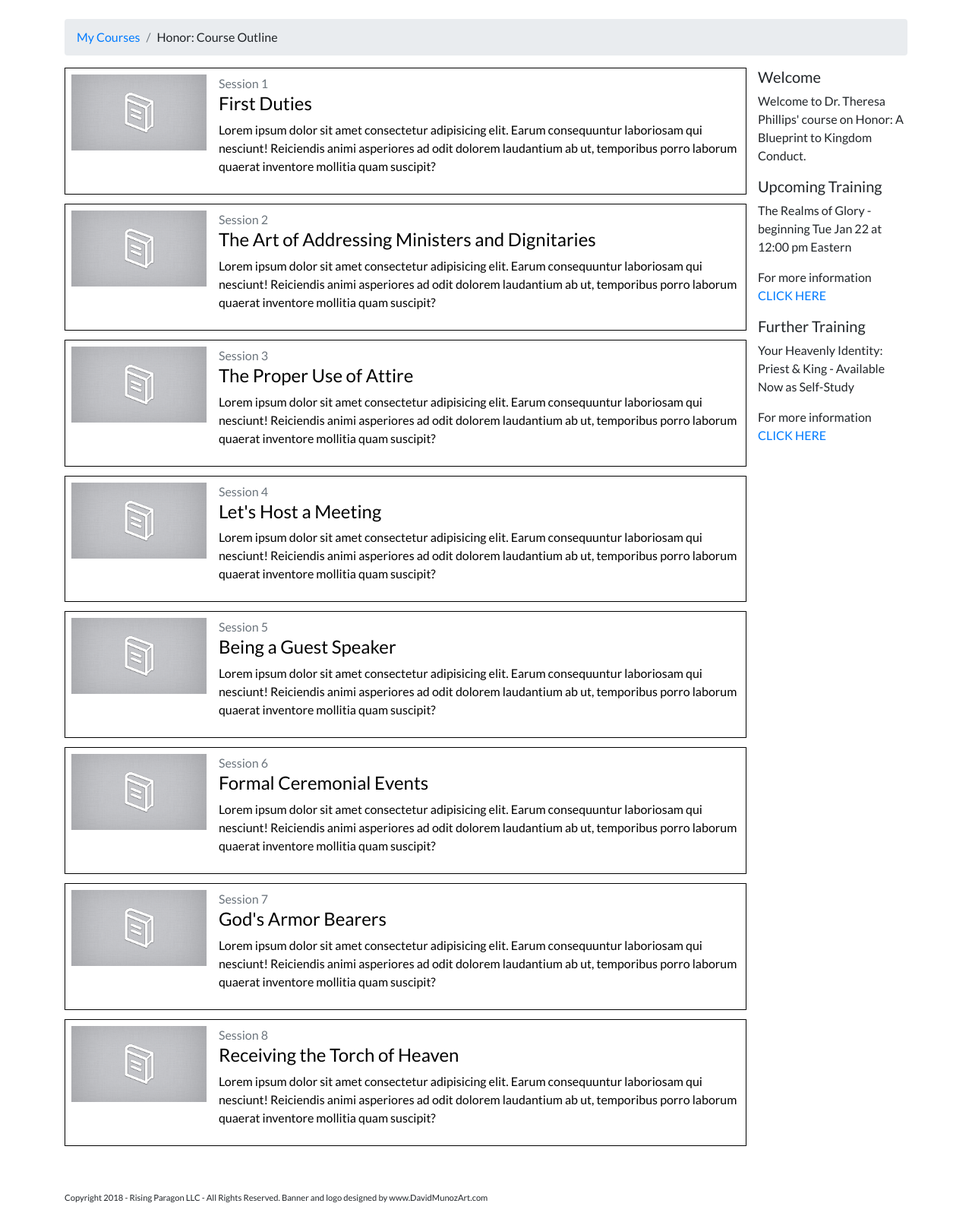
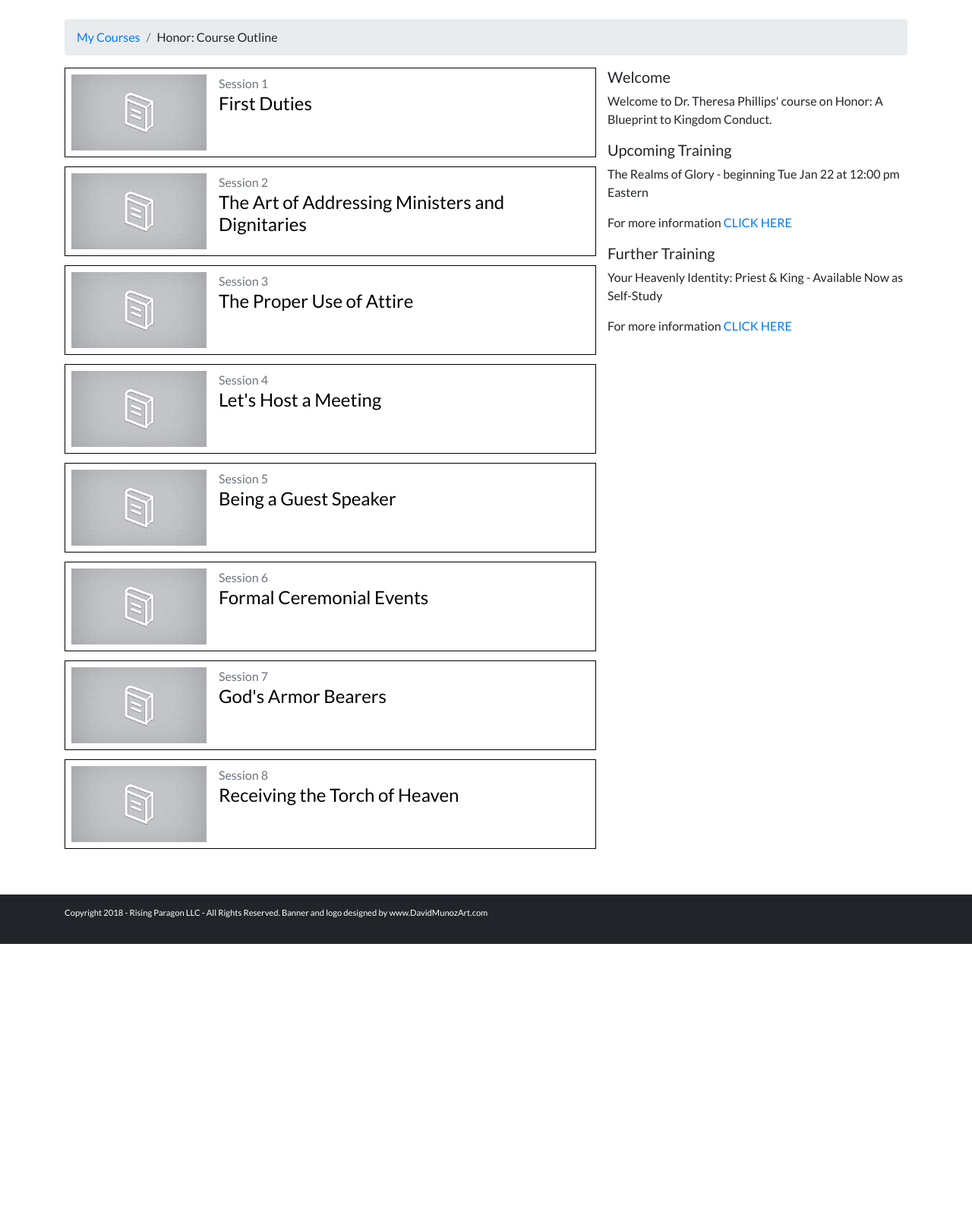
Before and after one commit to jeremybuesking/isaiah22, a plain HTML site: page src/course/honor-co.html in a window 1280 px wide. Shown: the part 326-1926 px from the top of the page at 76% size. After the commit the page ends 1568 px from the top, so only its background shows below. Drawn offline with nearby package versions, Linux system fonts and the light colour scheme.

Commit message:
isaiah22 changes

```diff
--- a/src/course/honor-co.html
+++ b/src/course/honor-co.html
@@ -93,9 +93,7 @@
           <div class="course-session-text ml-3">
             <div class="text-muted">Session 1</div>
             <h4>First Duties</h4>
-            <p>Lorem ipsum dolor sit amet consectetur adipisicing elit. Earum consequuntur laboriosam qui nesciunt!
-              Reiciendis animi asperiores ad odit dolorem laudantium ab ut, temporibus porro laborum quaerat inventore
-              mollitia quam suscipit?</p>
+            <p></p>
           </div>
         </a>
         <a class="CourseOutline-session-item" href="/lesson.html">
@@ -103,9 +101,7 @@
           <div class="course-session-text ml-3">
             <div class="text-muted">Session 2</div>
             <h4>The Art of Addressing Ministers and Dignitaries</h4>
-            <p>Lorem ipsum dolor sit amet consectetur adipisicing elit. Earum consequuntur laboriosam qui nesciunt!
-              Reiciendis animi asperiores ad odit dolorem laudantium ab ut, temporibus porro laborum quaerat inventore
-              mollitia quam suscipit?</p>
+            <p></p>
           </div>
         </a>
         <a class="CourseOutline-session-item" href="/lesson.html">
@@ -113,9 +109,7 @@
           <div class="course-session-text ml-3">
             <div class="text-muted">Session 3</div>
             <h4>The Proper Use of Attire</h4>
-            <p>Lorem ipsum dolor sit amet consectetur adipisicing elit. Earum consequuntur laboriosam qui nesciunt!
-              Reiciendis animi asperiores ad odit dolorem laudantium ab ut, temporibus porro laborum quaerat inventore
-              mollitia quam suscipit?</p>
+            <p></p>
           </div>
         </a>
         <a class="CourseOutline-session-item" href="/lesson.html">
@@ -123,9 +117,7 @@
           <div class="course-session-text ml-3">
             <div class="text-muted">Session 4</div>
             <h4>Let's Host a Meeting</h4>
-            <p>Lorem ipsum dolor sit amet consectetur adipisicing elit. Earum consequuntur laboriosam qui nesciunt!
-              Reiciendis animi asperiores ad odit dolorem laudantium ab ut, temporibus porro laborum quaerat inventore
-              mollitia quam suscipit?</p>
+            <p></p>
           </div>
         </a>
         <a class="CourseOutline-session-item" href="/lesson.html">
@@ -133,9 +125,7 @@
           <div class="course-session-text ml-3">
             <div class="text-muted">Session 5</div>
             <h4>Being a Guest Speaker</h4>
-            <p>Lorem ipsum dolor sit amet consectetur adipisicing elit. Earum consequuntur laboriosam qui nesciunt!
-              Reiciendis animi asperiores ad odit dolorem laudantium ab ut, temporibus porro laborum quaerat inventore
-              mollitia quam suscipit?</p>
+            <p></p>
           </div>
         </a>
         <a class="CourseOutline-session-item" href="/lesson.html">
@@ -143,9 +133,7 @@
           <div class="course-session-text ml-3">
             <div class="text-muted">Session 6</div>
             <h4>Formal Ceremonial Events</h4>
-            <p>Lorem ipsum dolor sit amet consectetur adipisicing elit. Earum consequuntur laboriosam qui nesciunt!
-              Reiciendis animi asperiores ad odit dolorem laudantium ab ut, temporibus porro laborum quaerat inventore
-              mollitia quam suscipit?</p>
+            <p></p>
           </div>
         </a>
         <a class="CourseOutline-session-item" href="/lesson.html">
@@ -153,9 +141,7 @@
           <div class="course-session-text ml-3">
             <div class="text-muted">Session 7</div>
             <h4>God's Armor Bearers</h4>
-            <p>Lorem ipsum dolor sit amet consectetur adipisicing elit. Earum consequuntur laboriosam qui nesciunt!
-              Reiciendis animi asperiores ad odit dolorem laudantium ab ut, temporibus porro laborum quaerat inventore
-              mollitia quam suscipit?</p>
+            <p></p>
           </div>
         </a>
         <a class="CourseOutline-session-item" href="/lesson.html">
@@ -163,9 +149,7 @@
           <div class="course-session-text ml-3">
             <div class="text-muted">Session 8</div>
             <h4>Receiving the Torch of Heaven</h4>
-            <p>Lorem ipsum dolor sit amet consectetur adipisicing elit. Earum consequuntur laboriosam qui nesciunt!
-              Reiciendis animi asperiores ad odit dolorem laudantium ab ut, temporibus porro laborum quaerat inventore
-              mollitia quam suscipit?</p>
+            <p></p>
           </div>
         </a>
       </div>
@@ -192,7 +176,7 @@
   <footer class="footer mt-5">
     <div class="container">
       <p class="footer-copy">Copyright 2018 - Rising Paragon LLC - All Rights Reserved. Banner and logo designed
-        by www.DavidMunozArt.com</p>
+        by <a href="http://www.DavidMunozArt.com">www.DavidMunozArt.com</a></p>
     </div>
   </footer>
 
--- a/src/css/main.css
+++ b/src/css/main.css
@@ -42,14 +42,11 @@ body {
 .Home-jumbo {
   background-image: url("/images/snow-mountains.png");
   height: 600px;
+  color: white;
 }
 .Home-jumbo h1 {
-  color: white;
   text-transform: uppercase;
-  padding-top: 7rem;
-}
-.Home-jumbo h2 {
-  color: white;
+  padding-top: 4rem;
 }
 .jumbotron-button {
   margin-top: 20px;
@@ -76,6 +73,10 @@ body {
   margin-bottom: 75px;
   font-size: 275%;
 }
+
+.Home-course {
+  background-color: white;
+}
 .Home-course-image {
   height: 200px;
   background-repeat: no-repeat;
@@ -94,6 +95,7 @@ body {
 }
 .Home-founder-content {
   padding: 20px;
+  color: white;
 }
 .Home-founder-content img {
   border: 5px solid black;
@@ -108,10 +110,6 @@ body {
   height: 300px;
   display: flex;
   align-items: center;
-}
-
-.footer-copy {
-  font-size: 70%;
 }
 
 .Section-header {
@@ -302,6 +300,19 @@ body {
   padding: 20px;
 }
 
+.footer {
+  margin: 0;
+  padding: 1rem;
+  background-color: rgb(33, 37, 41);
+  color: white;
+}
+.footer-copy {
+  font-size: 70%;
+}
+.footer-copy a {
+  color: white;
+}
+
 @media only screen and (max-width: 767px) {
   .CourseOutline-sidebar-list {
     order: -1;
```
Also changed, not shown: src/account.html (+1 -1 lines), src/bio/drtheresabio.html (+5 -5 lines), src/bio/thom-gardner-bio.html (+2 -2 lines), src/course/honor.html (+1 -25 lines), src/course/life-repurposed-co.html (+1 -1 lines), src/course/life-repurposed.html (+1 -1 lines), src/course/thc-co.html (+1 -1 lines), src/course/thc.html (+1 -1 lines), src/course/trg-co.html (+1 -1 lines), src/course/trg.html (+1 -1 lines), src/course/yhipk-co.html (+1 -1 lines), src/course/yhipk.html (+1 -1 lines), src/courses.html (+1 -1 lines), src/index.html (+9 -7 lines), 3 more files.
